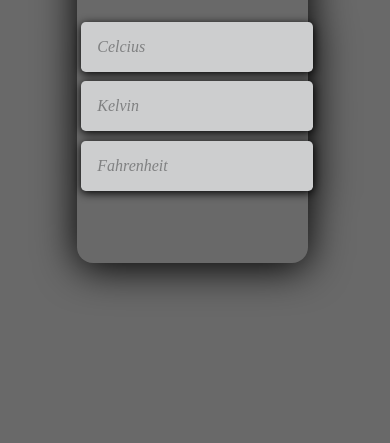
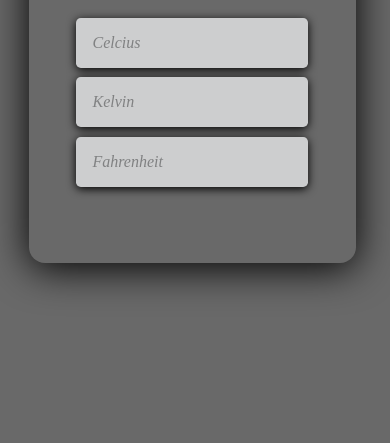
Before and after one commit to Gbeemiga/Simple-Temperature-Converter, a plain HTML site: page index.html in a window 390 px wide. Shown: the part 401-844 px from the top of the page. Drawn offline with Linux system fonts and the light colour scheme.

Commit message:
Edited Version

```diff
--- a/style.css
+++ b/style.css
@@ -70,3 +70,16 @@ input::placeholder {
     opacity: 0.5;
     font-style: oblique;
 }
+
+
+@media screen and (max-width:768px) {
+    .converter {
+        height: 80%;
+        max-width: 85%;
+        gap: 1.5rem;
+    }
+
+    .inputs .input {
+        margin-left: 0px;
+    }
+}
```
